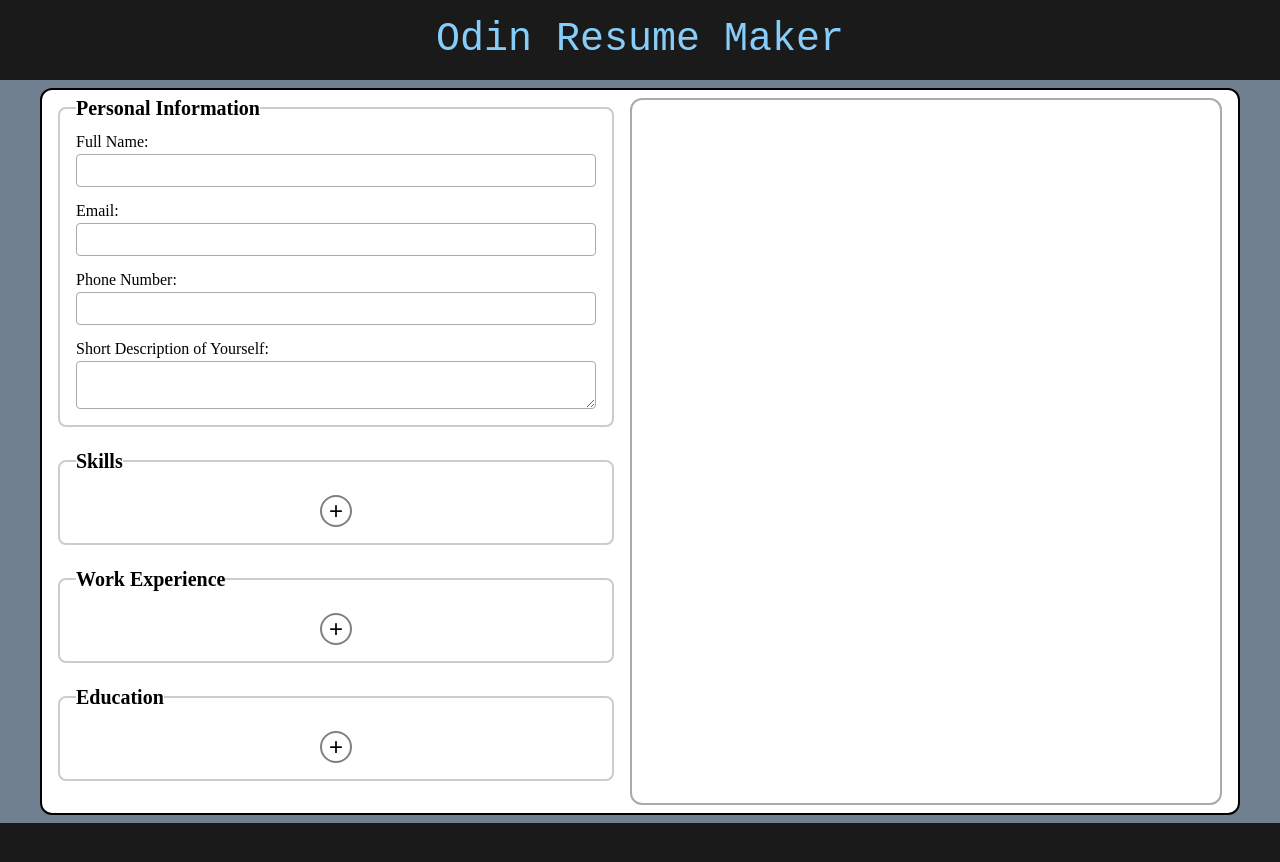
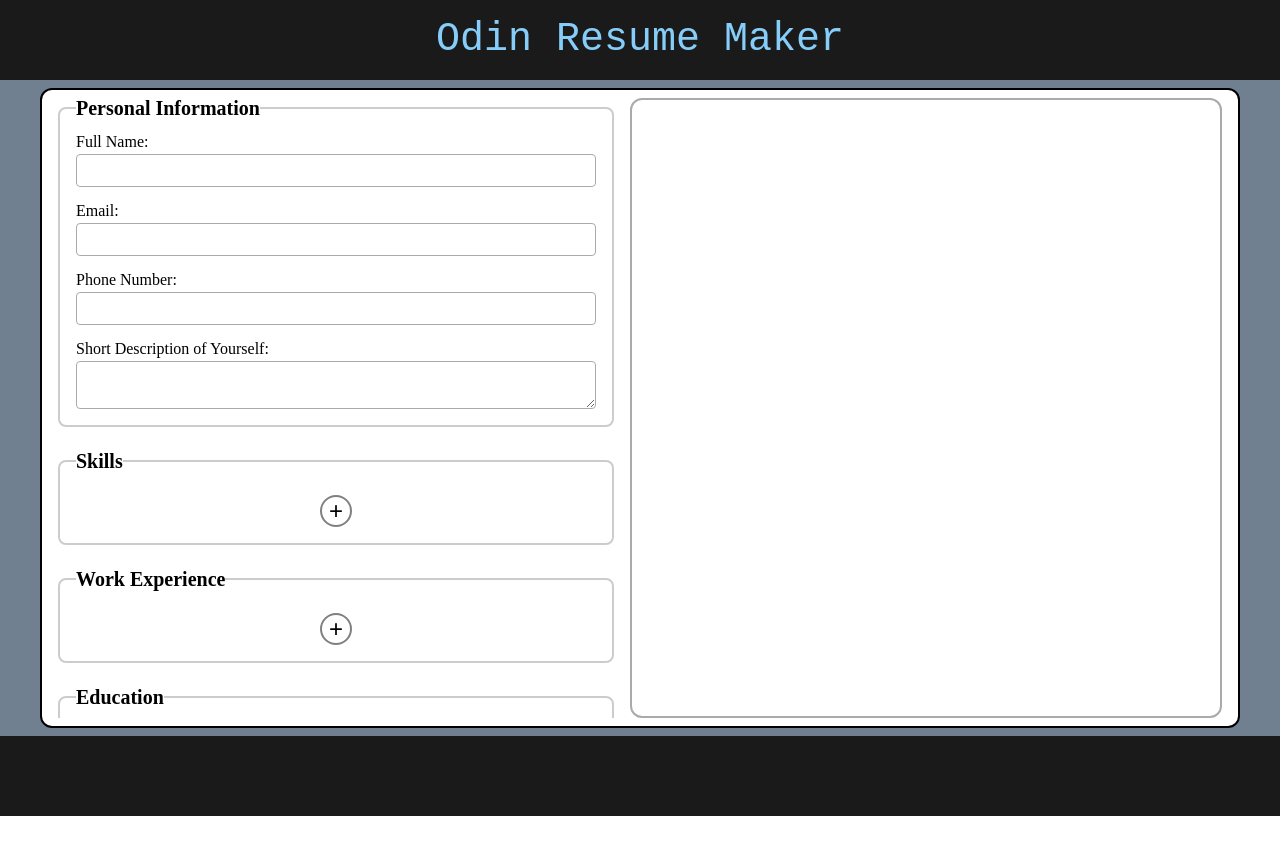
Before and after one commit to adamdrsinc/react-resume-maker, a React (Vite) app: page / in a window 1280 px wide. Shown: the top 862 px of the page. After the commit the page ends 816 px from the top, so only its background shows below. Built offline with nearby package versions, Linux system fonts and the light colour scheme.

Commit message:
feat: desktop display now scrolls
Desktop display now scrolls rather than getting infinitely larger with each new piece of information added.

```diff
--- a/src/MainBody.css
+++ b/src/MainBody.css
@@ -20,6 +20,8 @@
   width: 100%;
   max-width: 1200px;
 
+  max-height: 80vh;
+
   background-color: white;
   margin: 1vh 1vh;
 
--- a/src/ResumeForm.css
+++ b/src/ResumeForm.css
@@ -3,6 +3,10 @@
   flex: 1;
   margin-top: 8px;
   margin-bottom: 8px;
+
+  overflow-y: auto;
+  overflow-x: hidden;
+  word-wrap:break-word;
 }
 
 form{
```
